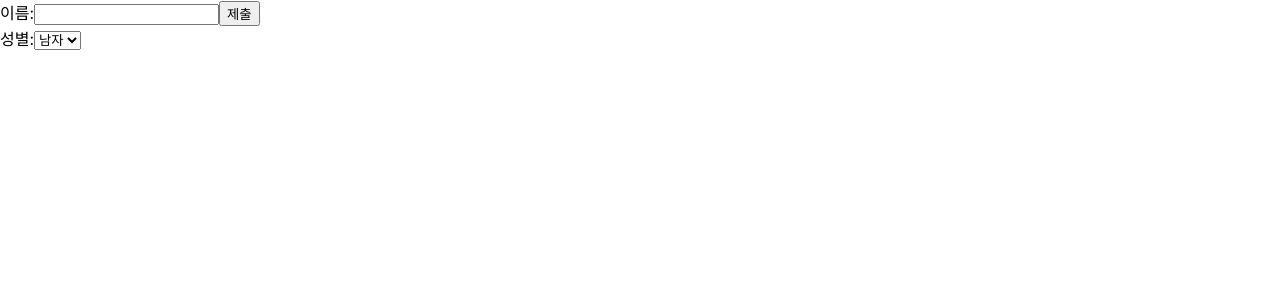
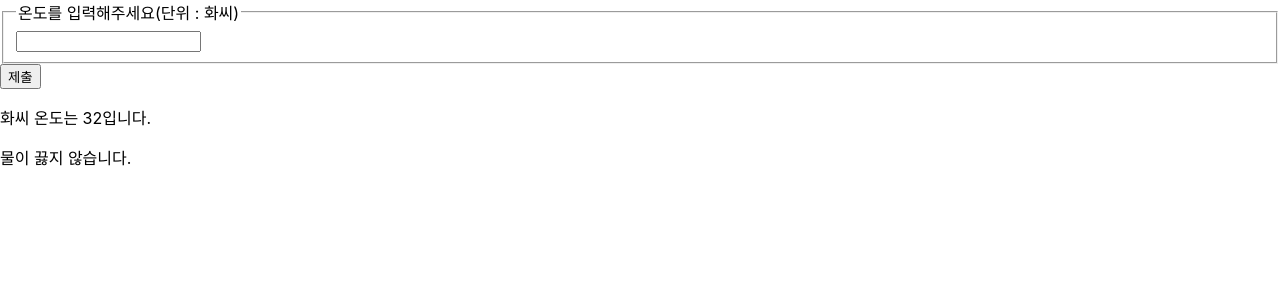
Before and after one commit to chaeryeon823/React-Study, a React (Create React App) app in the folder my-app/: page / in a window 1280 px wide. Shown: the top 300 px of the page. Built offline with nearby package versions, Linux system fonts and the light colour scheme.

Commit message:
:+1: Liffing State Up
part 12

```diff
--- /dev/null
+++ b/my-app/src/chapter_12/Calculator.jsx
@@ -0,0 +1,74 @@
+import React from "react";
+import { useState } from "react";
+import TemperatureInput from "./TemperatureInput";
+
+function BoilingVerdict(props) {
+    if(props.celsius >= 100) {
+        return <p>물이 끓습니다.</p>;
+    }
+    return <p>물이 끓지 않습니다.</p>;
+}
+
+function toCelsius(fahrenheit) {
+    return ((fahrenheit - 32) * 5) / 9;
+}
+
+function toFahrenheit(celsius) {
+    return (celsius * 9) / 5 + 32;
+}
+
+function tryConvert(temperature, convert) {
+    const input = parseFloat(temperature);
+    if(Number.isNaN(input)) {
+        return "";
+    }
+    const output = convert(input);
+    const rounded = Math.round(output * 1000)/1000;
+    return rounded.toString();
+}
+
+function Calculator(props) {
+    const [temperature, setTemperature] = useState("");
+    const [scale, setScale] = useState("");
+
+    const handleCelsiusChange = (temperature) => {
+        setTemperature(temperature);
+        setScale("c");
+    };
+
+    const handleFarhrenheitChange = (temperature) => {
+        setTemperature(temperature);
+        setScale("f");
+    };
+
+    const handleSubmit = (evnet) => {
+        alert(`온도 ${temperature}를 입력하셨습니다.`);
+    }
+    const celsius =
+        scale === "f" ? tryConvert(temperature, toCelsius) : temperature;
+    const fahrenheit =
+        scale === "c" ? tryConvert(temperature, toFahrenheit) : temperature;
+
+    return (
+        <form >
+            <div>
+                <TemperatureInput
+                    scale="c"
+                    temperature={celsius}
+                    onTemperatureChange={handleCelsiusChange} />
+                <button onClick={handleSubmit}>제출</button>
+
+                {/* <TemperatureInput
+                    scale="f"
+                    temperature={fahrenheit}
+                    onTemperatureChange={handleFarhrenheitChange}/> */}
+
+                <p>화씨 온도는 {toFahrenheit(temperature)}입니다.</p>
+                <BoilingVerdict celsius={parseFloat(celsius)}/>
+            </div>
+        </form>
+
+    );
+}
+
+export default Calculator;
--- /dev/null
+++ b/my-app/src/chapter_12/TemperatureInput.jsx
@@ -0,0 +1,27 @@
+import React from "react";
+
+const scaleNames ={
+    c: "화씨",
+    f: "섭씨",
+};
+
+function TemperatureInput(props) {
+    const handleChange = (event) => {
+        props.onTemperatureChange(event.target.value);
+    };
+
+    return (
+        <fieldset>
+            <legend>
+                온도를 입력해주세요(단위 : {scaleNames[props.scale]})
+            </legend>
+            <input value={props.temperature} onChange={handleChange}/>
+        </fieldset>
+    )
+}
+
+export default TemperatureInput;
+
+
+// TemperatureInput 컴포넌트는 props로 scale과 temperature를 받아서 표시해주며,
+// 온도 값이 변경되었을 때에는 props의 onTemperatureChange() 함수를 호출하여 상위 컴포넌트로 변경된 값을 전달하게 된다.
--- a/my-app/src/index.js
+++ b/my-app/src/index.js
@@ -15,10 +15,11 @@
 import LandingPage from './chapter_09/LandingPAge';
 import AttendanceBook from './chapter_10/AttendanceBook';
 import SignUp from './chapter_11/SignUp';
+import Calculator from './chapter_12/Calculator';
 const root = ReactDOM.createRoot(document.getElementById('root'));
 root.render(
   <React.StrictMode>
-    <SignUp />
+    <Calculator />
   </React.StrictMode>
 );
 
```
